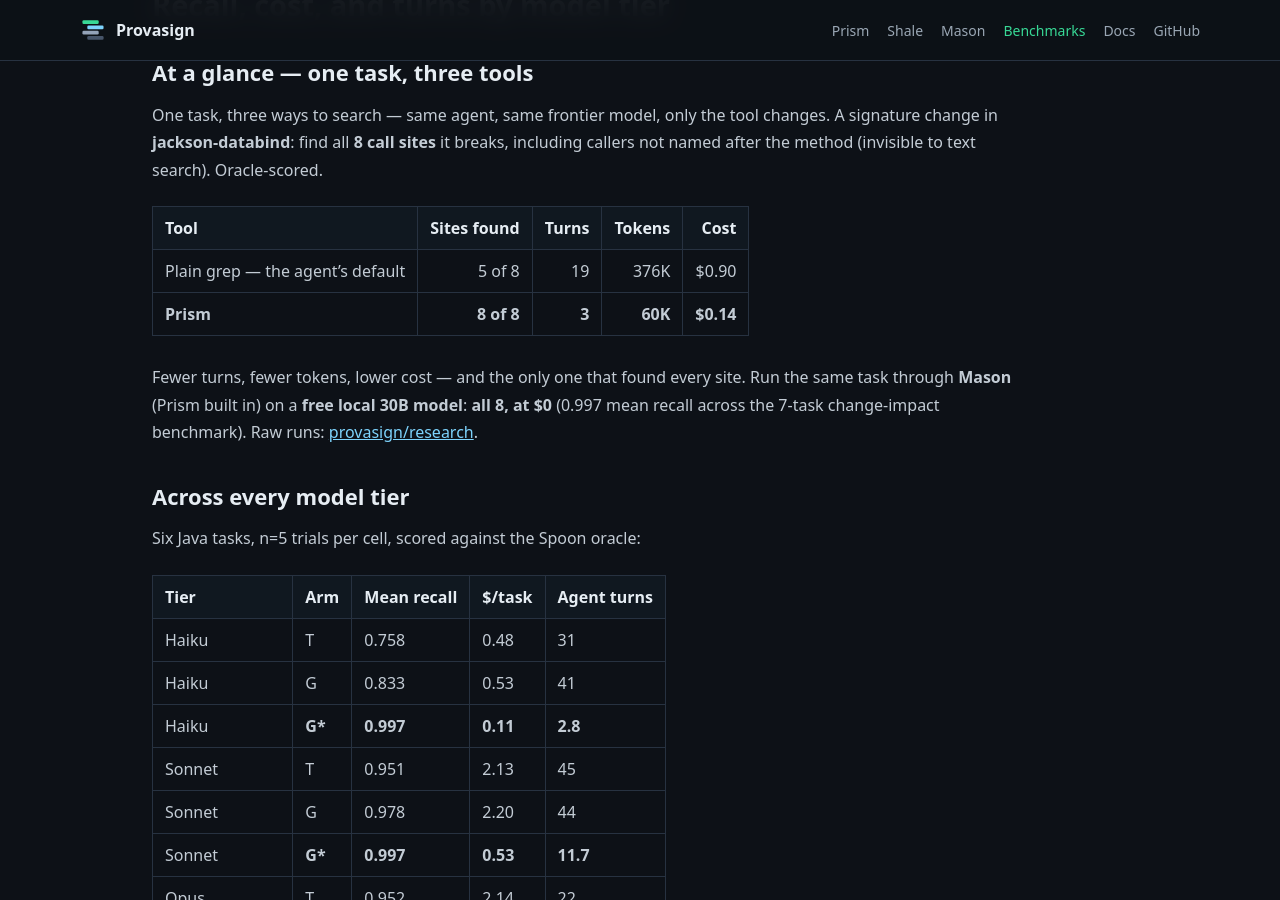
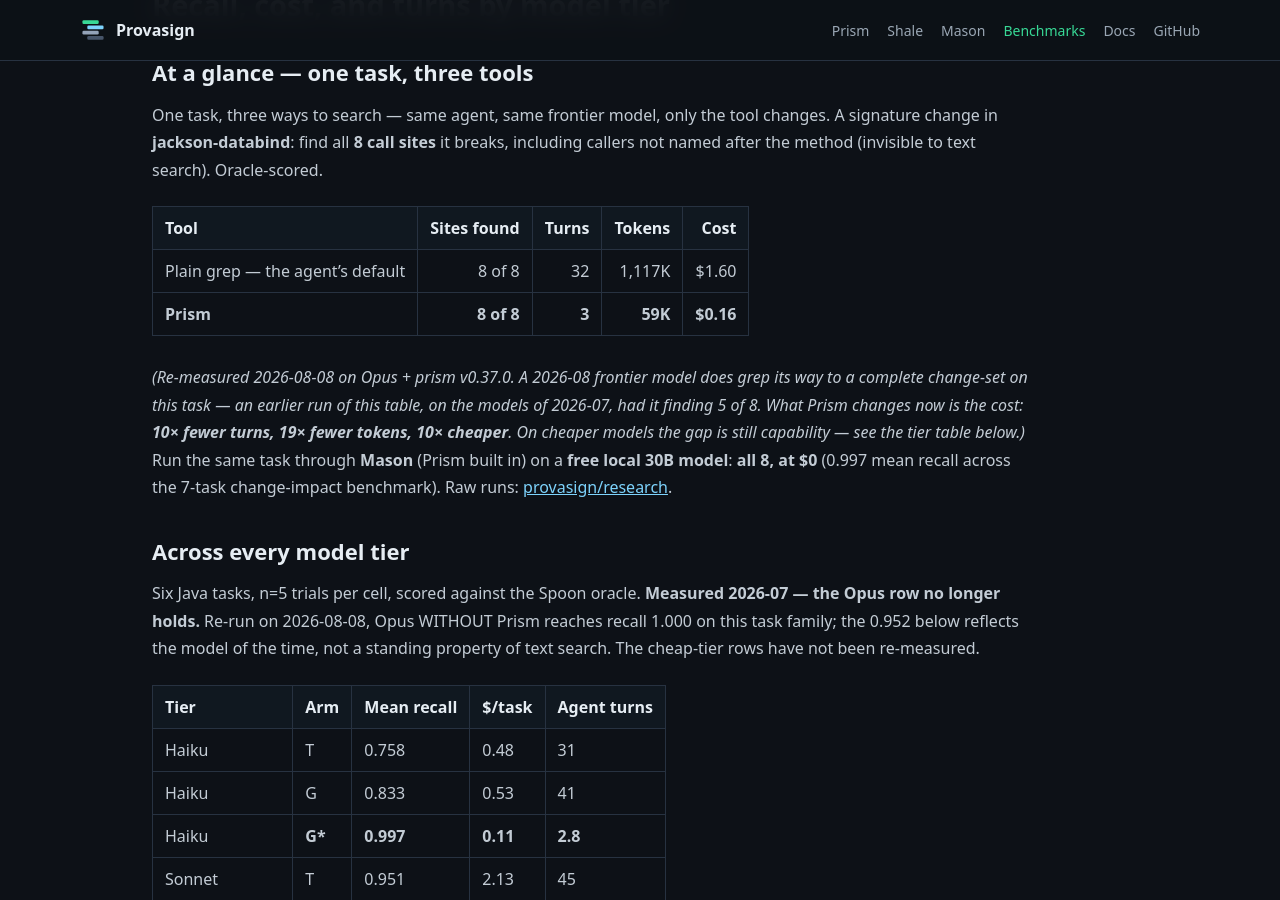
Before and after one commit to provasign/provasign.github.io, a Jekyll site: the page built from benchmarks.md, in a window 1280 px wide and 900 px high, scrolled down 948 px. Built offline with Jekyll 4.4.1, drawn with Linux system fonts in a browser that asks for light colours.

Commit message:
correct benchmark claims contradicted by re-measurement
Re-running the headline task on Opus + prism v0.37.0 (2026-08-08) shows a
current frontier model reaching a complete change-set from grep alone. The
at-a-glance table said "Plain grep — 5 of 8"; it is 8 of 8 now. That was the
most prominent claim on the site and it was no longer true.

Replaced with the measured numbers and what they now show: same answer, 10x
fewer turns, 19x fewer tokens, 10x cheaper. The capability gap is real on
cheaper models, not on 2026-08 frontier ones, and the text says so.

The tier table is dated and its Opus row flagged: 0.952 for text search
reflects the model of 2026-07, not a standing property. Cheap-tier rows are
not re-measured and are labelled as such.

Co-Authored-By: Claude Opus 5 <noreply@anthropic.com>
Claude-Session: https://claude.ai/code/session_01691ToJfcPN6AqbodemXRTo

```diff
--- a/benchmarks.md
+++ b/benchmarks.md
@@ -47,17 +47,24 @@ text search). Oracle-scored.
 
 | Tool | Sites found | Turns | Tokens | Cost |
 |---|---:|---:|---:|---:|
-| Plain grep — the agent's default | 5 of 8 | 19 | 376K | $0.90 |
-| **Prism** | **8 of 8** | **3** | **60K** | **$0.14** |
+| Plain grep — the agent's default | 8 of 8 | 32 | 1,117K | $1.60 |
+| **Prism** | **8 of 8** | **3** | **59K** | **$0.16** |
 
-Fewer turns, fewer tokens, lower cost — and the only one that found every
-site. Run the same task through **Mason** (Prism built in) on a **free local
+*(Re-measured 2026-08-08 on Opus + prism v0.37.0. A 2026-08 frontier model
+does grep its way to a complete change-set on this task — an earlier run of
+this table, on the models of 2026-07, had it finding 5 of 8. What Prism
+changes now is the cost: **10× fewer turns, 19× fewer tokens, 10× cheaper**.
+On cheaper models the gap is still capability — see the tier table below.)* Run the same task through **Mason** (Prism built in) on a **free local
 30B model**: **all 8, at $0** (0.997 mean recall across the 7-task
 change-impact benchmark). Raw runs: [provasign/research](https://github.com/provasign/research).
 
 ### Across every model tier
 
-Six Java tasks, n=5 trials per cell, scored against the Spoon oracle:
+Six Java tasks, n=5 trials per cell, scored against the Spoon oracle.
+**Measured 2026-07 — the Opus row no longer holds.** Re-run on 2026-08-08,
+Opus WITHOUT Prism reaches recall 1.000 on this task family; the 0.952 below
+reflects the model of the time, not a standing property of text search. The
+cheap-tier rows have not been re-measured.
 
 | Tier | Arm | Mean recall | $/task | Agent turns |
 |---|---|---|---|---|
```
Also changed, not shown: prism.md (+7 -4 lines).
